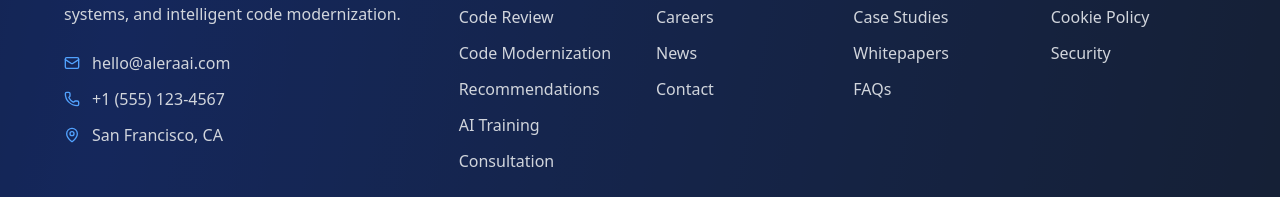
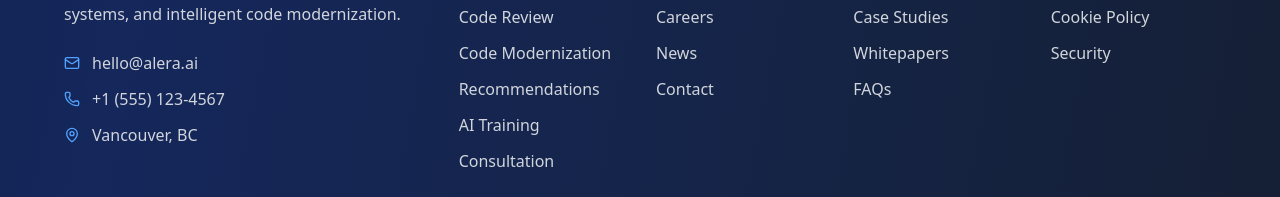
Before and after one commit to AleraAI/alera-ai-website, a React (Vite) app: page / in a window 1280 px wide. Shown: the part 6012-6209 px from the top of the page. Built offline with nearby package versions, Linux system fonts and the light colour scheme.

Commit message:
changing email of support

```diff
--- a/src/components/Footer.jsx
+++ b/src/components/Footer.jsx
@@ -59,7 +59,7 @@ const Footer = () => {
             <div className="space-y-3">
               <div className="flex items-center space-x-3 text-gray-300">
                 <Mail className="h-4 w-4 text-blue-400" />
-                <span>hello@aleraai.com</span>
+                <span>hello@alera.ai</span>
               </div>
               <div className="flex items-center space-x-3 text-gray-300">
                 <Phone className="h-4 w-4 text-blue-400" />
@@ -67,7 +67,7 @@ const Footer = () => {
               </div>
               <div className="flex items-center space-x-3 text-gray-300">
                 <MapPin className="h-4 w-4 text-blue-400" />
-                <span>San Francisco, CA</span>
+                <span>Vancouver, BC</span>
               </div>
             </div>
           </div>
```
